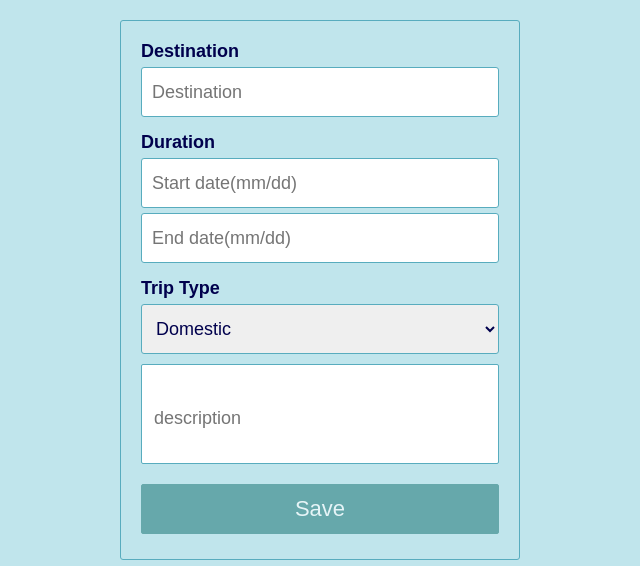
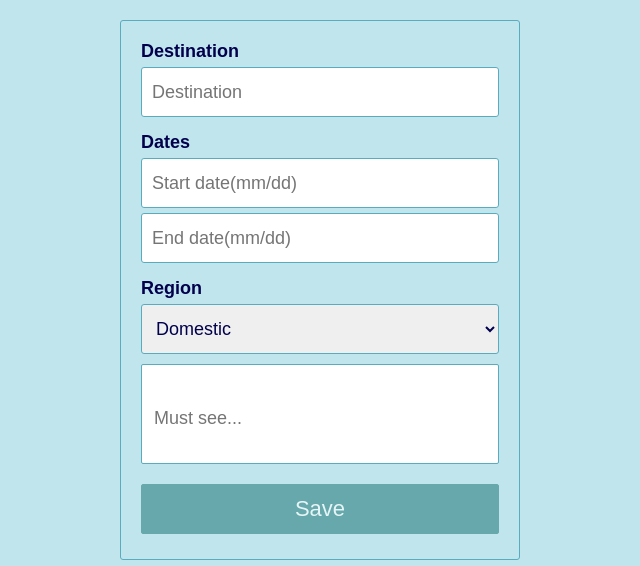
Before and after one commit to ec-myers/christmas-wishlist, a plain HTML site: page index.html in a window 1280 px wide. Shown: the top 566 px of the page, 448-1088 px from the left. Drawn offline with Linux system fonts and the light colour scheme.

Commit message:
Updates labels for form inputs

```diff
--- a/index.html
+++ b/index.html
@@ -29,18 +29,18 @@
           <input type="text" placeholder="Destination" id="destination"></input>
         </div>
         <div class="div-duration">
-          <label>Duration</label>
+          <label>Dates</label>
           <input type="text" placeholder="Start date(mm/dd)" id="start-date"></input>
           <input type="text" placeholder="End date(mm/dd)" id="end-date"></input>
         </div>
         <div class="div-type">
-          <label>Trip Type</label>
+          <label>Region</label>
           <select id="type">
             <option>Domestic</option>
             <option>International</option>
           </select>
         </div>
-        <input placeholder="description" id="description"></input>
+        <input placeholder="Must see..." id="description"></input>
         <button type="button" id="btn-save" disabled>Save</button>
       </form>
     </section>
```
